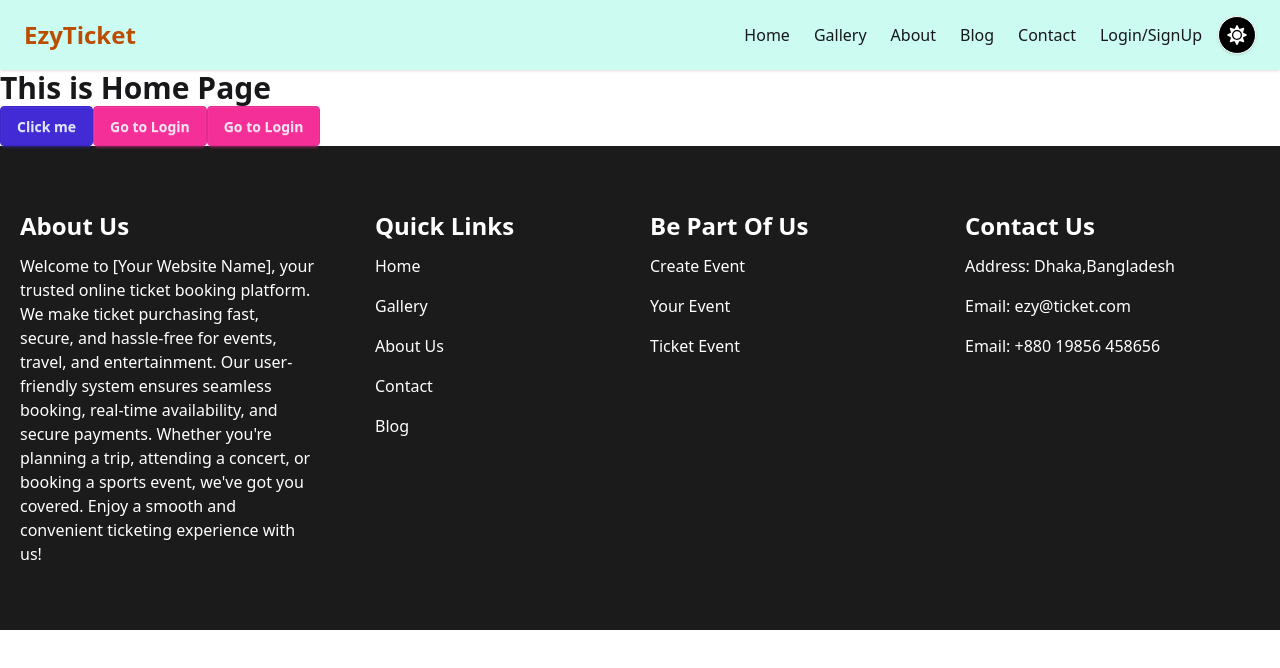
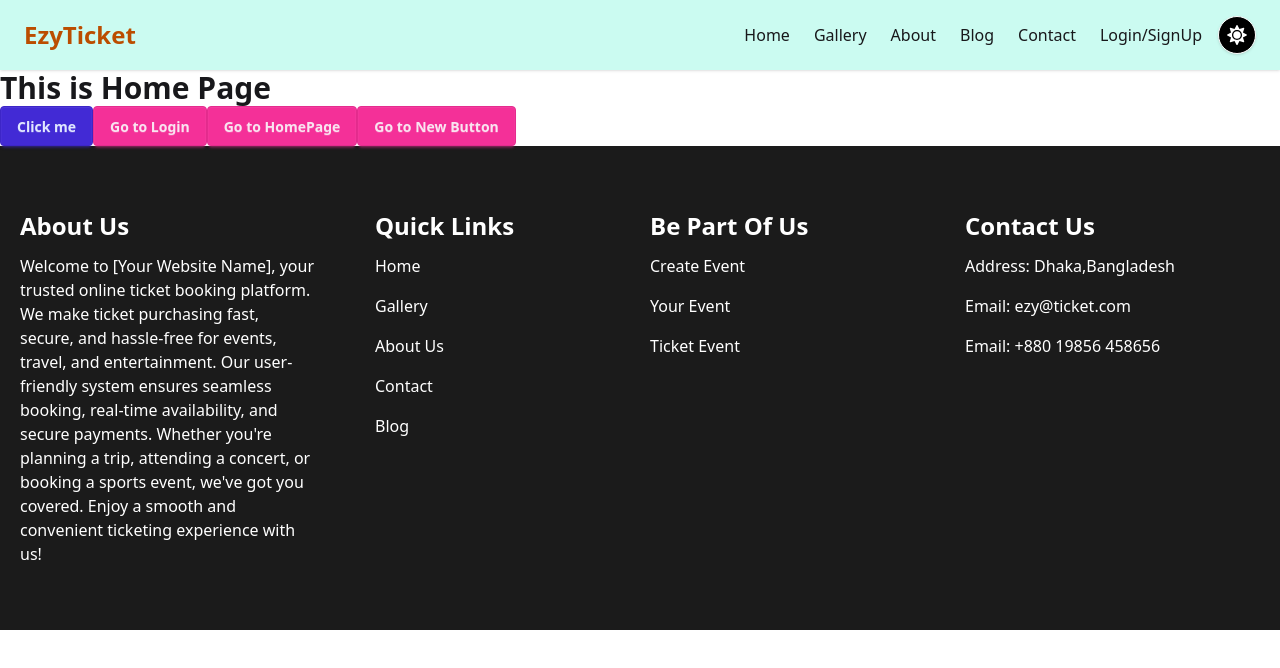
Before and after one commit to mazharul90007/ezy-ticket-client, a React (Vite) app: page / in a window 1280 px wide. Shown: the top 668 px of the page. Built offline with nearby package versions, Linux system fonts and the light colour scheme.

Commit message:
on homepage 4th button added

```diff
--- a/src/Pages/Home/Home.jsx
+++ b/src/Pages/Home/Home.jsx
@@ -1,12 +1,11 @@
-
-
 const Home = () => {
   return (
     <div>
       <h2 className="text-3xl font-semibold">This is Home Page</h2>
       <button className="btn btn-primary">Click me</button>
       <button className="btn btn-secondary">Go to Login</button>
-            <button className="btn btn-secondary">Go to Login</button>
+      <button className="btn btn-secondary">Go to HomePage</button>
+      <button className="btn btn-secondary">Go to New Button</button>
     </div>
   );
 };
```
Lines whose indentation alone changed are shown as unchanged.
